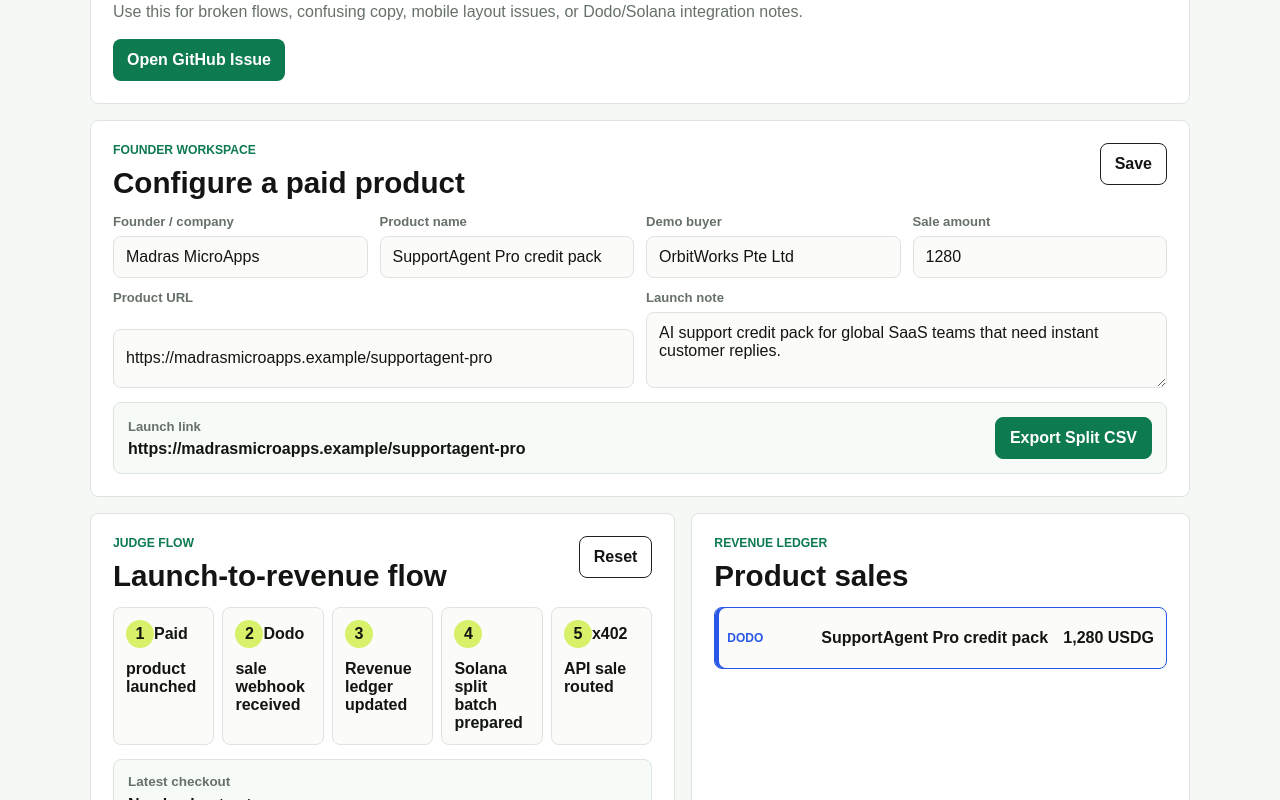
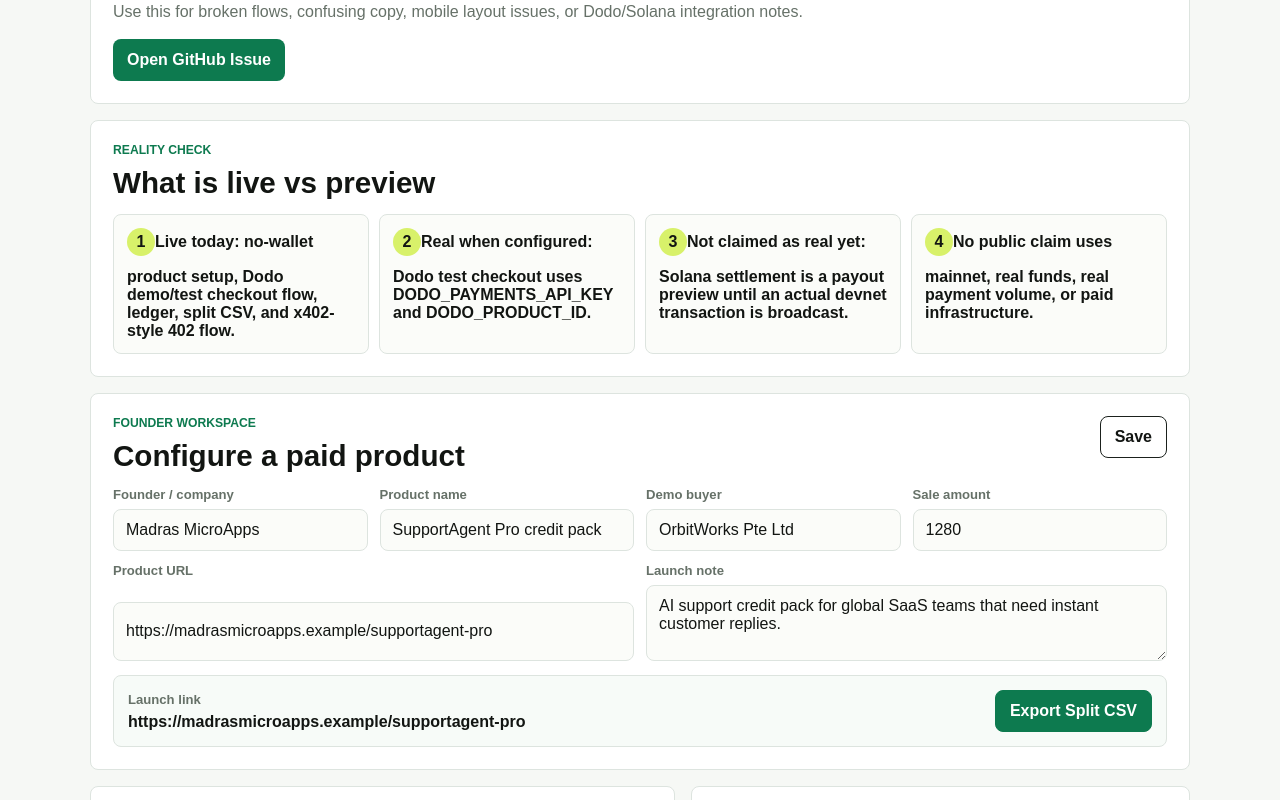
Before and after one commit to jerreenj/DodoLaunch-India, a Next.js app: page / in a window 1280 px wide. Shown: the part 1680-2480 px from the top of the page. Built offline with nearby package versions, Linux system fonts and the light colour scheme.

Commit message:
Clarify real versus preview rollout state

```diff
--- a/app/globals.css
+++ b/app/globals.css
@@ -544,6 +544,7 @@ h1 {
 .ledgerItem,
 .recipientRow,
 .payoutRows a,
+.payoutRows div,
 .codeLine {
   display: grid;
   grid-template-columns: 82px 1fr auto;
@@ -601,7 +602,8 @@ h1 {
   font-size: 1.12rem;
 }
 
-.payoutRows a {
+.payoutRows a,
+.payoutRows div {
   grid-template-columns: 1fr auto;
 }
 
--- a/app/page.tsx
+++ b/app/page.tsx
@@ -36,6 +36,13 @@ const devnetSteps = [
   "Open faucet.solana.com and request devnet SOL for your wallet address.",
   "CLI option: solana airdrop 2 <WALLET_ADDRESS> --url devnet.",
   "Devnet SOL has no real value and cannot be moved to mainnet.",
+];
+
+const realityChecks = [
+  "Live today: no-wallet product setup, Dodo demo/test checkout flow, ledger, split CSV, and x402-style 402 flow.",
+  "Real when configured: Dodo test checkout uses DODO_PAYMENTS_API_KEY and DODO_PRODUCT_ID.",
+  "Not claimed as real yet: Solana settlement is a payout preview until an actual devnet transaction is broadcast.",
+  "No public claim uses mainnet, real funds, real payment volume, or paid infrastructure.",
 ];
 
 export default function Home() {
@@ -397,6 +404,21 @@ export default function Home() {
           </a>
         </div>
 
+        <div className="panel guidePanel">
+          <div>
+            <p className="eyebrow">Reality check</p>
+            <h2>What is live vs preview</h2>
+          </div>
+          <div className="guideGrid">
+            {realityChecks.map((item, index) => (
+              <div className="guideStep" key={item}>
+                <span>{index + 1}</span>
+                <strong>{item}</strong>
+              </div>
+            ))}
+          </div>
+        </div>
+
         <div className="panel setupPanel">
           <div className="panelHeader">
             <div>
@@ -533,26 +555,28 @@ export default function Home() {
                   <strong>{formatMoney(latestBatch.total.amount, latestBatch.total.currency)}</strong>
                 </div>
                 <div>
-                  <span>Estimated fee</span>
-                  <strong>${latestBatch.feeEstimateUsd.toFixed(4)}</strong>
+                  <span>Chain status</span>
+                  <strong>{latestBatch.executionStatus}</strong>
                 </div>
                 <div>
-                  <span>Manual ops avoided</span>
-                  <strong>${latestBatch.bankWireEstimateUsd}</strong>
+                  <span>Cost status</span>
+                  <strong>{latestBatch.costStatus}</strong>
                 </div>
               </div>
               <div className="payoutRows">
                 {latestBatch.lines.map((line, index) => (
-                  <a href={latestBatch.explorerUrls[index]} target="_blank" rel="noreferrer" key={line.id}>
+                  <div key={line.id}>
                     <span>{line.name}</span>
-                    <strong>{formatMoney(line.amount.amount, line.amount.currency)}</strong>
-                  </a>
+                    <strong>
+                      {formatMoney(line.amount.amount, line.amount.currency)} | preview {latestBatch.previewIds[index]}
+                    </strong>
+                  </div>
                 ))}
               </div>
             </>
           ) : (
             <p className="emptyState">
-              Build a revenue split to generate deterministic devnet-style signatures and proof links.
+              Build a revenue split to generate a payout preview. Explorer links appear only after real devnet broadcast.
             </p>
           )}
         </div>
--- a/lib/solana.ts
+++ b/lib/solana.ts
@@ -21,7 +21,7 @@ export function createPayoutBatch(
     },
     status: "ready" as const,
   }));
-  const signatures = lines.map((line) => signature(`${settlement.id}:${line.id}:${mode}`));
+  const previewIds = lines.map((line) => signature(`${settlement.id}:${line.id}:${mode}`).slice(0, 24));
 
   return {
     id: `batch_${signature(settlement.id).slice(0, 12)}`,
@@ -33,11 +33,10 @@ export function createPayoutBatch(
       currency: settlement.amount.currency,
     },
     tokenMint: DEVNET_USDC_MINT,
-    feeEstimateUsd: mode === "devnet" ? 0.0005 : 0,
-    bankWireEstimateUsd: lines.length * 25,
-    eta: "seconds",
-    signatures,
-    explorerUrls: signatures.map((sig) => `https://explorer.solana.com/tx/${sig}?cluster=devnet`),
+    executionStatus: "preview",
+    costStatus: "not-broadcast",
+    previewIds,
+    chainProofUrls: [],
     lines,
     createdAt: new Date().toISOString(),
     zeroDollar: true,
```
Also changed, not shown: lib/types.ts (+4 -5 lines), 2 other files (tests, documents, lock files or other folders).
